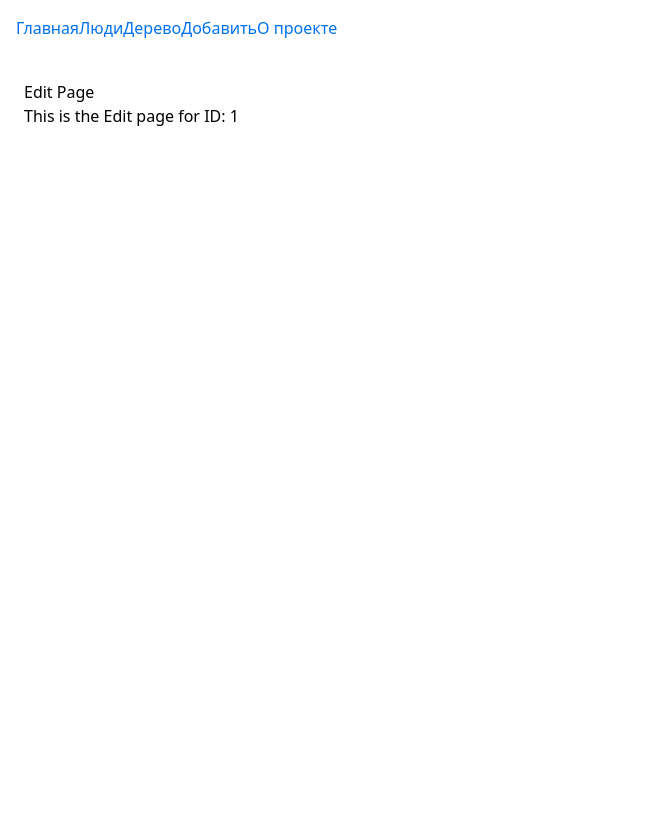
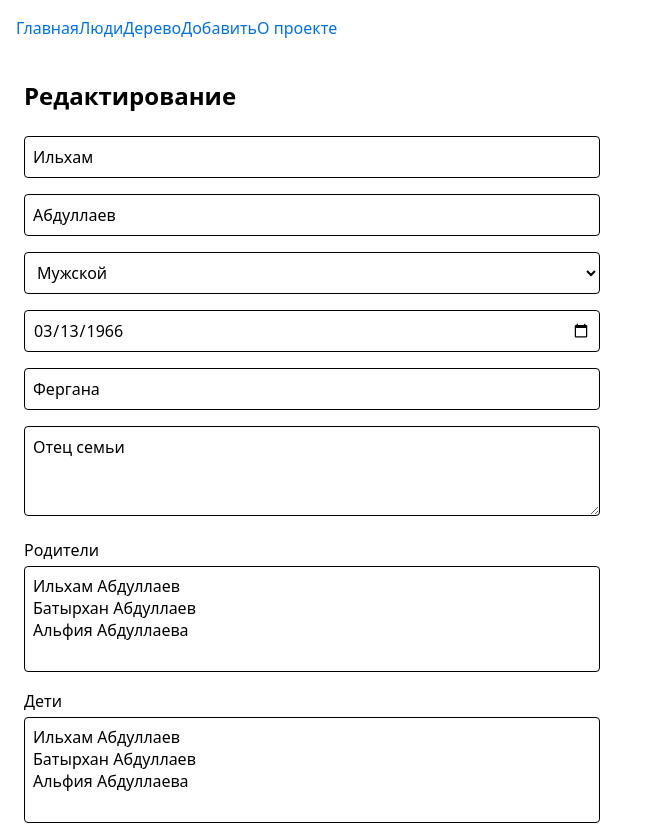
Before and after one commit to Onepunchman-Frg/family-tree-portfolio, a Next.js app: page /edit/1 in a window 1280 px wide. Shown: the top 825 px of the page, without its empty margins (0-646 px from the left). Before the commit the page ends 800 px from the top, so only its background shows below. Built offline with nearby package versions, Linux system fonts and the light colour scheme.

Commit message:
commit till change ai

```diff
--- a/src/app/edit/[id]/page.tsx
+++ b/src/app/edit/[id]/page.tsx
@@ -1,8 +1,36 @@
-export default function EditPage({ params }: { params: { id: string } }) {
+"use client";
+
+import { useParams, useRouter } from "next/navigation";
+import { useEffect, useState } from "react";
+import { Person } from "@/types/person";
+import { getPeople, updatePersonWithRelations } from "@/utils/storage";
+import PersonForm from "@/components/PersonForm";
+
+export default function EditPersonPage() {
+  const params = useParams();
+  const router = useRouter();
+  const id = params.id as string;
+
+  const [person, setPerson] = useState<Person | null>(null);
+
+  useEffect(() => {
+    const people = getPeople();
+    const found = people.find((p) => p.id === id);
+    if (found) setPerson(found);
+  }, [id]);
+
+  if (!person) return <p>Загрузка...</p>;
+
+  function handleSubmit(updated: Person) {
+    updatePersonWithRelations(updated);
+    router.push(`/people/${updated.id}`);
+  }
+
   return (
-    <div>
-      <h1>Edit Page</h1>
-      <p>This is the Edit page for ID: {params.id}</p>
-    </div>
+    <section>
+      <h1 className="text-2xl font-bold mb-6">Редактирование</h1>
+
+      <PersonForm initialData={person} onSubmit={handleSubmit} />
+    </section>
   );
 }
--- a/src/app/people/[id]/page.tsx
+++ b/src/app/people/[id]/page.tsx
@@ -1,16 +1,26 @@
-import { people } from "@/data/people";
+"use client";
+
+import { useEffect, useState } from "react";
+import { useParams } from "next/navigation";
+import Link from "next/link";
+import { Person } from "@/types/person";
+import { getPeople } from "@/utils/storage";
 import { findPersonById, findPeopleByIds } from "@/utils/relations";
-import Link from "next/link";
 
-interface Props {
-  params: Promise<{
-    id: string;
-  }>;
-}
+export default function PersonPage() {
+  const params = useParams();
+  const id = params.id as string;
 
-export default async function PersonPage({ params }: Props) {
-  const { id } = await params;
-  const person = findPersonById(people, id);
+  const [person, setPerson] = useState<Person | null>(null);
+  const [people, setPeople] = useState<Person[]>([]);
+
+  useEffect(() => {
+    const storedPeople = getPeople();
+    setPeople(storedPeople);
+
+    const found = findPersonById(storedPeople, id);
+    if (found) setPerson(found);
+  }, [id]);
 
   if (!person) {
     return <p>Человек не найден</p>;
@@ -50,13 +60,7 @@ export default async function PersonPage({ params }: Props) {
   );
 }
 
-function InfoBlock({
-  title,
-  people,
-}: {
-  title: string;
-  people: { id: string; firstName: string; lastName: string }[];
-}) {
+function InfoBlock({ title, people }: { title: string; people: Person[] }) {
   return (
     <div>
       <h2 className="font-semibold mb-1">{title}</h2>
--- a/src/components/PersonForm.tsx
+++ b/src/components/PersonForm.tsx
@@ -2,13 +2,15 @@
 
 import { useState, useEffect } from "react";
 import { Person, Gender } from "@/types/person";
-import { getPeople } from "@/utils/storage";
+import { addPersonWithRelations, getPeople } from "@/utils/storage";
+import { useRouter } from "next/navigation";
 
 interface Props {
-  onSubmit: (person: Person) => void;
+  initialData?: Person;
+  onSubmit?: (person: Person) => void;
 }
 
-export default function PersonForm({ onSubmit }: Props) {
+export default function PersonForm({ onSubmit, initialData }: Props) {
   const [firstName, setFirstName] = useState("");
   const [lastName, setLastName] = useState("");
   const [gender, setGender] = useState<Gender>("male");
@@ -21,31 +23,52 @@ export default function PersonForm({ onSubmit }: Props) {
   useEffect(() => {
     setExistingPeople(getPeople());
   }, []);
+  useEffect(() => {
+    if (initialData) {
+      setFirstName(initialData.firstName);
+      setLastName(initialData.lastName);
+      setGender(initialData.gender);
+      setBirthDate(initialData.birthDate ?? "");
+      setBirthPlace(initialData.birthPlace ?? "");
+      setDescription(initialData.description ?? "");
+      setParentsIds(initialData.parentsIds ?? []);
+      setChildrenIds(initialData.childrenIds ?? []);
+      setSpouseIds(initialData.spouseIds ?? []);
+    }
+  }, [initialData]);
+  const router = useRouter();
   const [parentsIds, setParentsIds] = useState<string[]>([]);
   const [childrenIds, setChildrenIds] = useState<string[]>([]);
   const [spouseIds, setSpouseIds] = useState<string[]>([]);
 
-  function handleSubmit(e: React.FormEvent) {
+  // Using individual field states instead of a combined form state.
+
+  function handleSubmit(e: React.SyntheticEvent<HTMLFormElement>) {
     e.preventDefault();
 
     const now = new Date().toISOString();
 
     const newPerson: Person = {
-      id: crypto.randomUUID(),
+      id: initialData?.id ?? crypto.randomUUID(),
       firstName,
       lastName,
       gender,
       birthDate: birthDate || undefined,
       birthPlace,
       description,
-      parentsIds: [],
-      childrenIds: [],
-      spouseIds: [],
-      createdAt: now,
+      parentsIds,
+      childrenIds,
+      spouseIds,
+      createdAt: initialData?.createdAt ?? now,
       updatedAt: now,
     };
 
-    onSubmit(newPerson);
+    if (onSubmit) {
+      onSubmit(newPerson);
+    } else {
+      addPersonWithRelations(newPerson);
+      router.push("/people");
+    }
   }
 
   return (
--- a/src/utils/storage.ts
+++ b/src/utils/storage.ts
@@ -26,3 +26,27 @@ export function addPersonWithRelations(person: Person) {
   const updated = updateRelations(people, person);
   savePeople(updated);
 }
+
+export function updatePersonWithRelations(updatedPerson: Person) {
+  const people = getPeople();
+
+  // 1. Удаляем старые связи у других
+  const withoutOldRelations = people.map((p) => {
+    if (p.id === updatedPerson.id) return p;
+
+    return {
+      ...p,
+      parentsIds: p.parentsIds.filter((id) => id !== updatedPerson.id),
+      childrenIds: p.childrenIds.filter((id) => id !== updatedPerson.id),
+      spouseIds: p.spouseIds.filter((id) => id !== updatedPerson.id),
+    };
+  });
+
+  // 2. Пересчитываем связи заново
+  const recalculated = updateRelations(
+    withoutOldRelations.filter((p) => p.id !== updatedPerson.id),
+    updatedPerson,
+  );
+
+  savePeople(recalculated);
+}
```
Also changed, not shown: 1 other file (tests, documents, lock files or other folders).
